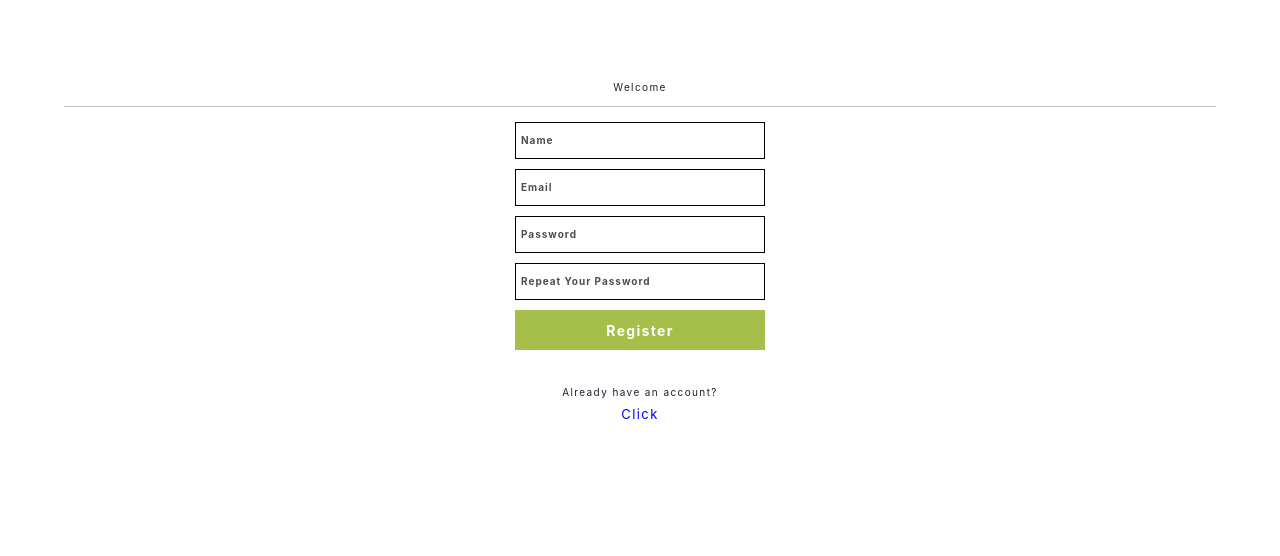
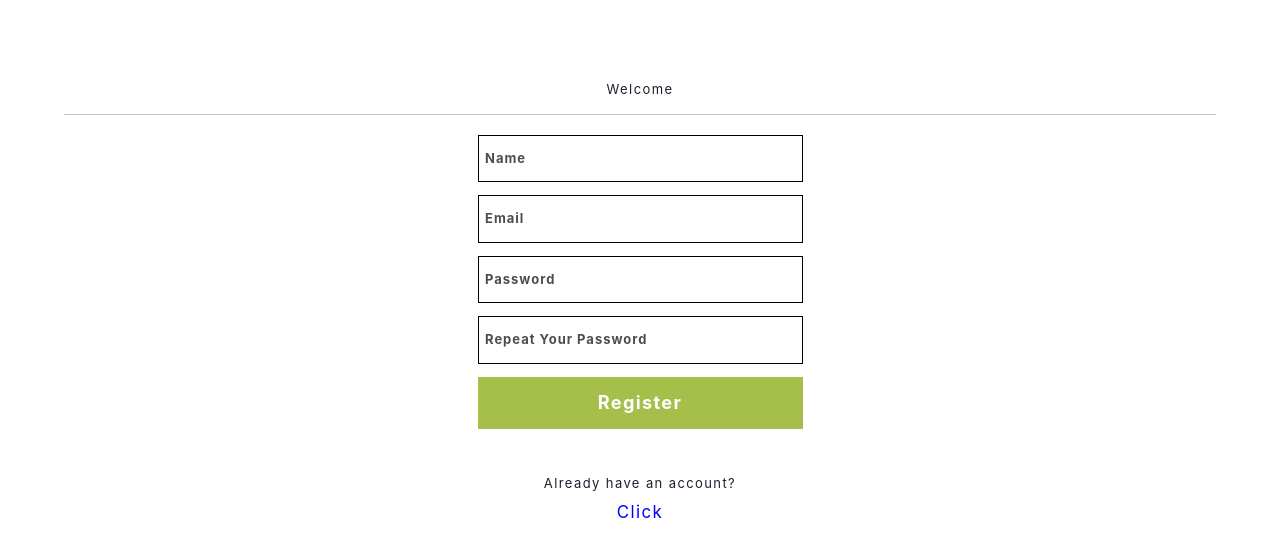
Before and after one commit to Kacper-Arendt/my-gear, a React (Create React App) app: page /register in a window 1280 px wide. Shown: the top 556 px of the page. Built offline with nearby package versions, Linux system fonts and the light colour scheme; no server answers.

Commit message:
feat add font mq

```diff
--- a/src/App.tsx
+++ b/src/App.tsx
@@ -15,7 +15,7 @@ import {
   changeStatus,
   login,
 } from "./redux/ReduxComponents";
-import { AppStatus } from "./models/Models";
+import { AppStatus, device } from "./models/Models";
 import { User } from "firebase/auth";
 import {
   firebaseOnUserChange,
@@ -36,7 +36,16 @@ const GlobalStyles = createGlobalStyle`
     font-size: 62.5%;
     width: 100%;
     height: 100%;
+
+  @media${device.tablet} {
+    font-size: 71.25%;
+  } @media${device.laptop} {
+    font-size: 81.25%;
+  } @media${device.desktop} {
+    font-size: 91.25%;
   }
+  }
+
 
   :root {
     --color-background: #F2F0D5;
--- a/src/components/MainPage.tsx
+++ b/src/components/MainPage.tsx
@@ -4,6 +4,8 @@ import styled from "styled-components";
 import { BikesComponent } from "./Components";
 
 const Wrapper = styled.div`
+  width: 100%;
+  max-width: 60rem;
   display: flex;
   justify-content: space-between;
   padding: 1rem;
@@ -14,8 +16,9 @@ const GearList = styled.div`
   flex-flow: row wrap;
   justify-content: space-between;
   padding: 2rem 1rem;
-
+  font-size: 1.5rem;
   h1 {
+    font-size: 2rem;
     width: 100%;
     margin: 1rem 0 2rem;
   }
--- a/src/components/gear/bikes/BikesComponent.tsx
+++ b/src/components/gear/bikes/BikesComponent.tsx
@@ -5,12 +5,13 @@ import { Heading } from "@chakra-ui/react";
 import styled from "styled-components";
 
 const Wrapper = styled.div`
+  width: 100%;
   display: flex;
   flex-flow: row wrap;
   justify-content: space-between;
   align-items: center;
   align-content: center;
-  gap: 2rem 1rem;
+  gap: 2rem;
 
   h3 {
     font-weight: lighter;
```
